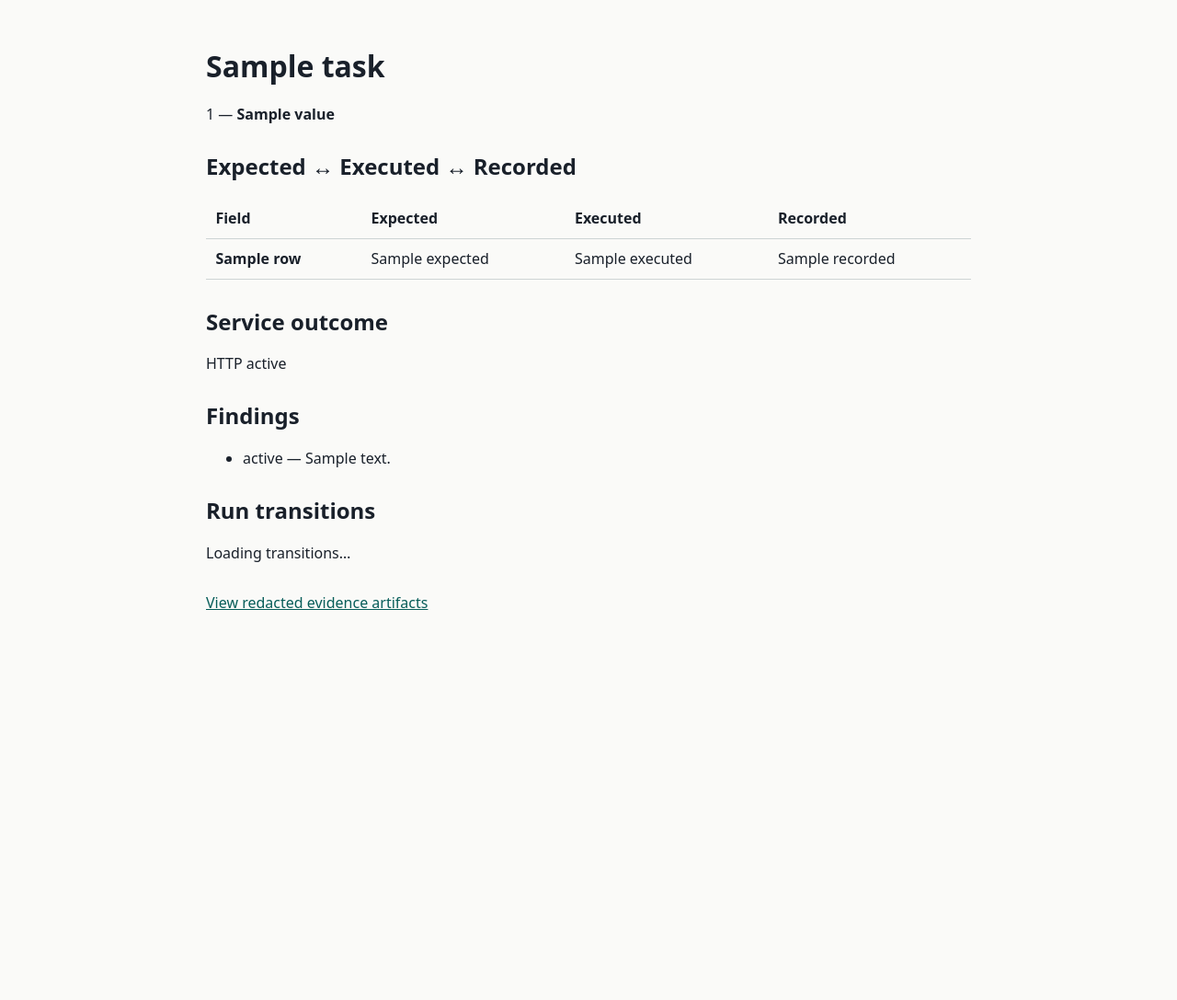
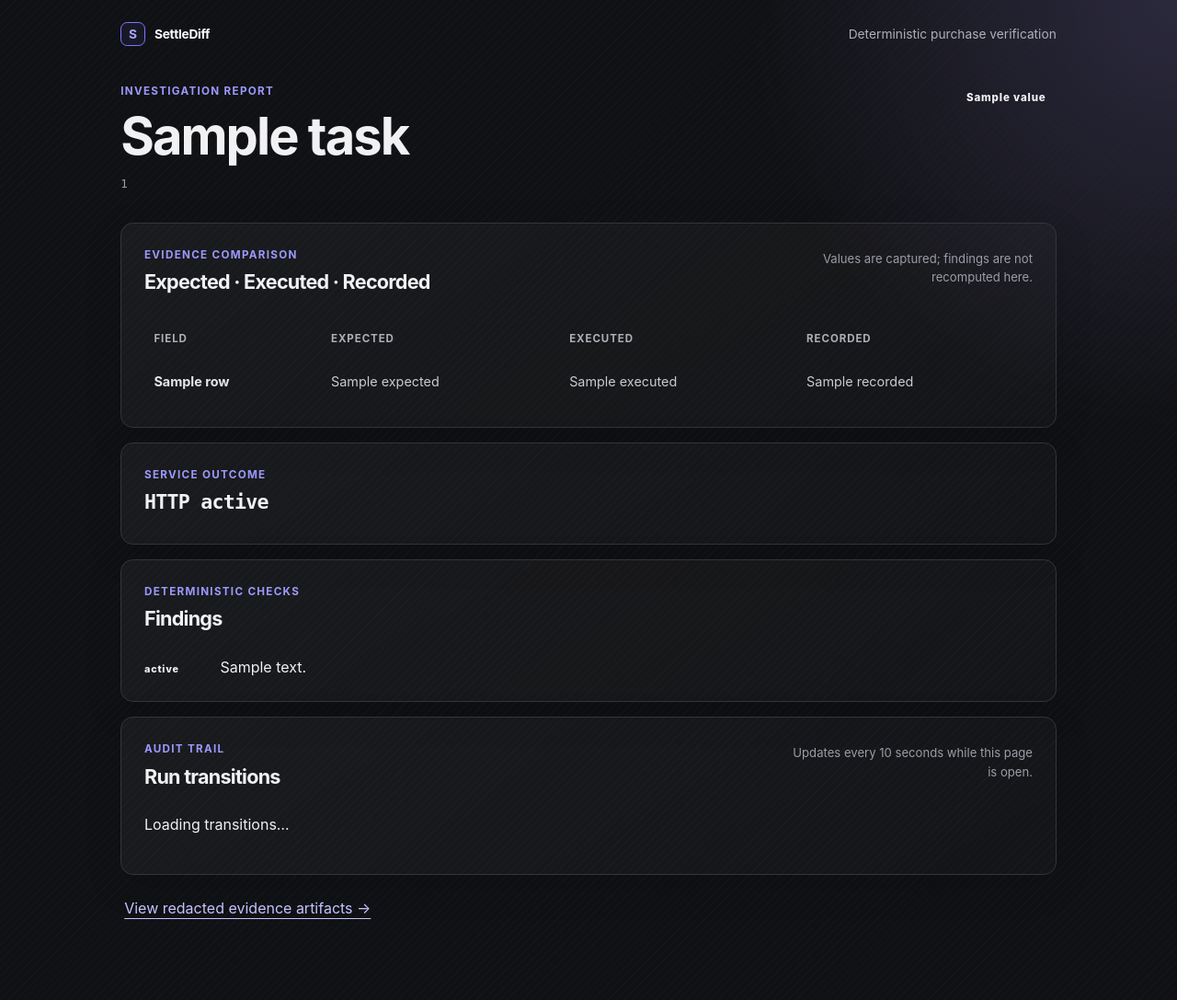
Before and after one commit to ibrahim1023/SettleDiff, a Python web app: template src/settlediff/ui/templates/run_detail.html in a window 1280 px wide. Shown: the whole page at 92% size. Before the commit the page ends 663 px from the top, so only its background shows below. Run offline with Jinja, Linux system fonts and the light colour scheme; the template is opened without the code that fills it: most values are stand-ins (such as "Sample title", 1, 10 or a date in 2020).

Commit message:
feat: refine the local evidence debugger interface

```diff
--- a/src/settlediff/ui/static/settlediff.css
+++ b/src/settlediff/ui/static/settlediff.css
@@ -1,18 +1,18 @@
-:root { color-scheme: light; font-family: system-ui, sans-serif; color: #19202a; background: #fafaf8; }
-body { margin: 0; }
-main { max-width: 52rem; margin: 0 auto; padding: 2rem 1rem; }
-h1, h2 { line-height: 1.2; }
-li { margin: .45rem 0; }
-a { color: #075d59; }
-section { margin-block: 2rem; }
-table { border-collapse: collapse; width: 100%; }
-th, td { border-bottom: 1px solid #cdd4d4; padding: .65rem; text-align: left; vertical-align: top; }
-td { overflow-wrap: anywhere; }
-@media (max-width: 38rem) {
-  main { padding: 1.25rem .75rem; }
-  table, thead, tbody, th, td, tr { display: block; }
-  thead { position: absolute; width: 1px; height: 1px; overflow: hidden; clip: rect(0 0 0 0); }
-  tr { border: 1px solid #cdd4d4; margin-block: .75rem; }
-  th, td { border: 0; padding: .45rem .6rem; }
-  td::before { content: attr(data-label); display: block; color: #4b5563; font-size: .85rem; }
-}
+:root { color-scheme: dark; font-family: Inter, ui-sans-serif, system-ui, sans-serif; color: #f1f1f3; background: #101114; line-height: 1.55; }
+* { box-sizing: border-box; }
+body { margin: 0; background-image: radial-gradient(circle at top right, #2b293d 0, transparent 29rem), repeating-linear-gradient(135deg, rgb(255 255 255 / 0.018) 0 1px, transparent 1px 6px); }
+.page-shell { max-width: 66rem; margin: 0 auto; padding: 1.5rem 1.2rem 4rem; }
+.site-header { display: flex; align-items: center; justify-content: space-between; padding-bottom: 2.5rem; color: #aeb0b8; font-size: .86rem; }
+.site-header p { margin: 0; }
+.brand { display: inline-flex; gap: .65rem; align-items: center; color: #fafafd; text-decoration: none; font-weight: 700; letter-spacing: -.02em; }
+.brand-mark { display: grid; place-items: center; inline-size: 1.65rem; block-size: 1.65rem; border: 1px solid #7d78ff; border-radius: .45rem; color: #a9a5ff; background: #191827; }
+main { max-width: 100%; }
+h1, h2, p { margin-top: 0; } h1, h2 { line-height: 1.12; letter-spacing: -.035em; } h1 { font-size: clamp(2rem, 5vw, 3.5rem); margin-bottom: .65rem; } h2 { font-size: 1.35rem; margin-bottom: .5rem; }
+a { color: inherit; } a:focus-visible { outline: 2px solid #aaa6ff; outline-offset: 4px; }
+.intro { max-width: 42rem; margin-bottom: 2rem; color: #b8bac2; }.intro h1 { color: #fafafd; }.eyebrow { margin-bottom: .55rem; color: #9c99ff; font-size: .73rem; font-weight: 750; letter-spacing: .11em; text-transform: uppercase; }
+.run-list { padding: 0; list-style: none; border-top: 1px solid #31323a; }.run-list li { border-bottom: 1px solid #31323a; }.run-list a { display: flex; justify-content: space-between; gap: 1rem; align-items: center; padding: 1.15rem .25rem; text-decoration: none; }.run-list a:hover { background: rgb(255 255 255 / .025); }.run-list strong, .run-list small { display: block; }.run-list small, .run-id { color: #9b9da7; font-family: ui-monospace, SFMono-Regular, monospace; font-size: .78rem; margin: .25rem 0 0; }
+.run-hero { display: flex; justify-content: space-between; align-items: flex-start; gap: 1rem; margin-bottom: 2rem; }.verdict { flex: 0 0 auto; border-radius: 999px; padding: .45rem .7rem; font-size: .72rem; font-weight: 780; letter-spacing: .075em; }.verdict-verified { color: #a5ecc3; background: #123522; }.verdict-verified_with_warnings { color: #f3d685; background: #3d3016; }.verdict-paid_failure, .verdict-payment_failure { color: #ffb3b3; background: #401c23; }.verdict-unverifiable { color: #d6d1ef; background: #2e2c3e; }
+.panel { margin-block: 1rem; padding: clamp(1rem, 3vw, 1.55rem); border: 1px solid #34353d; border-radius: .85rem; background: linear-gradient(150deg, rgb(255 255 255 / .045), rgb(255 255 255 / .015)); box-shadow: 0 12px 40px rgb(0 0 0 / .14); }.section-heading { display: flex; justify-content: space-between; gap: 1rem; align-items: flex-start; margin-bottom: 1.25rem; }.section-heading > p { max-width: 17rem; margin: .2rem 0 0; color: #9b9da7; font-size: .82rem; text-align: right; }.outcome-panel h2 { font-family: ui-monospace, SFMono-Regular, monospace; }
+table { width: 100%; border-collapse: collapse; font-size: .9rem; } th, td { padding: .82rem .65rem; border-bottom: 1px solid #303139; text-align: left; vertical-align: top; } thead th { color: #aeb0b8; font-size: .72rem; letter-spacing: .08em; text-transform: uppercase; } tbody th { color: #e6e6ea; font-weight: 650; } td { color: #c9cbd2; overflow-wrap: anywhere; } tr:last-child > * { border-bottom: 0; }
+.finding-list { display: grid; gap: .65rem; padding: 0; margin: 0; list-style: none; }.finding-list li { display: grid; grid-template-columns: 4.5rem 1fr; gap: .65rem; align-items: baseline; }.finding-status { font-size: .68rem; font-weight: 800; letter-spacing: .07em; }.finding-pass { color: #83dca5; }.finding-warn, .finding-unknown { color: #e7c56e; }.finding-diff, .finding-fail { color: #ff9b9b; }.artifact-link { margin: 1.5rem .25rem; color: #c5c3ff; }.artifact-link a { text-underline-offset: .3rem; }.empty-state { padding: 1.5rem; border: 1px dashed #444650; border-radius: .7rem; color: #aeb0b8; }
+@media (max-width: 38rem) { .page-shell { padding: 1rem .75rem 3rem; }.site-header { padding-bottom: 1.75rem; }.site-header p { display: none; }.run-hero, .section-heading { display: block; }.run-hero .verdict { display: inline-block; margin-top: .7rem; }.section-heading > p { text-align: left; max-width: none; margin-top: .75rem; } table, thead, tbody, th, td, tr { display: block; } thead { position: absolute; inline-size: 1px; block-size: 1px; overflow: hidden; clip: rect(0 0 0 0); } tr { border-top: 1px solid #303139; padding-block: .55rem; } tbody tr:first-child { border-top: 0; } th, td { border: 0; padding: .25rem .1rem; } td::before { content: attr(data-label); display: block; margin-top: .35rem; color: #858793; font-size: .7rem; font-weight: 750; letter-spacing: .07em; text-transform: uppercase; } .finding-list li { grid-template-columns: 1fr; gap: .15rem; } }
--- a/src/settlediff/ui/templates/base.html
+++ b/src/settlediff/ui/templates/base.html
@@ -8,6 +8,15 @@
     <title>{% block title %}SettleDiff{% endblock %}</title>
   </head>
   <body>
-    <main>{% block content %}{% endblock %}</main>
+    <div class="page-shell">
+      <header class="site-header">
+        <a class="brand" href="/runs" aria-label="SettleDiff runs">
+          <span class="brand-mark" aria-hidden="true">S</span>
+          <span>SettleDiff</span>
+        </a>
+        <p>Deterministic purchase verification</p>
+      </header>
+      <main>{% block content %}{% endblock %}</main>
+    </div>
   </body>
 </html>
--- a/src/settlediff/ui/templates/run_detail.html
+++ b/src/settlediff/ui/templates/run_detail.html
@@ -1,10 +1,22 @@
 {% extends "base.html" %}
 {% block title %}SettleDiff {{ report.run_id }}{% endblock %}
 {% block content %}
-  <h1>{{ report.intent.task }}</h1>
-  <p>{{ report.run_id }} — <strong>{{ report.verdict.value }}</strong></p>
-  <section>
-    <h2>Expected ↔ Executed ↔ Recorded</h2>
+  <section class="run-hero">
+    <div>
+      <p class="eyebrow">Investigation report</p>
+      <h1>{{ report.intent.task }}</h1>
+      <p class="run-id">{{ report.run_id }}</p>
+    </div>
+    <span class="verdict verdict-{{ report.verdict.value|lower }}">{{ report.verdict.value }}</span>
+  </section>
+  <section class="panel evidence-panel">
+    <div class="section-heading">
+      <div>
+        <p class="eyebrow">Evidence comparison</p>
+        <h2>Expected · Executed · Recorded</h2>
+      </div>
+      <p>Values are captured; findings are not recomputed here.</p>
+    </div>
     <table>
       <thead><tr><th>Field</th><th>Expected</th><th>Executed</th><th>Recorded</th></tr></thead>
       <tbody>
@@ -14,22 +26,22 @@
       </tbody>
     </table>
   </section>
-  <section>
-    <h2>Service outcome</h2>
-    <p>{% if report.execution %}HTTP {{ report.execution.upstream_http_status or "unknown" }}{% else %}No execution evidence.{% endif %}</p>
+  <section class="panel outcome-panel">
+    <p class="eyebrow">Service outcome</p>
+    <h2>{% if report.execution %}HTTP {{ report.execution.upstream_http_status or "unknown" }}{% else %}No execution evidence{% endif %}</h2>
     {% if report.verdict.value == "PAID_FAILURE" %}
       <p><strong>PAID FAILURE</strong> — payment settled successfully, but the purchased operation failed.</p>
     {% endif %}
   </section>
-  <section>
-    <h2>Findings</h2>
-    <ul>{% for finding in report.findings %}<li>{{ finding.status }} — {{ finding.message }}</li>{% endfor %}</ul>
+  <section class="panel">
+    <div class="section-heading"><div><p class="eyebrow">Deterministic checks</p><h2>Findings</h2></div></div>
+    <ul class="finding-list">{% for finding in report.findings %}<li><span class="finding-status finding-{{ finding.status|lower }}">{{ finding.status }}</span><span>{{ finding.message }}</span></li>{% endfor %}</ul>
   </section>
-  <section aria-live="polite">
-    <h2>Run transitions</h2>
+  <section class="panel" aria-live="polite">
+    <div class="section-heading"><div><p class="eyebrow">Audit trail</p><h2>Run transitions</h2></div><p>Updates every 10 seconds while this page is open.</p></div>
     <div hx-get="/runs/{{ report.run_id }}/events-fragment" hx-trigger="load, every 10s" hx-swap="innerHTML">
       <p>Loading transitions…</p>
     </div>
   </section>
-  <p><a href="/runs/{{ report.run_id }}/artifacts">View redacted evidence artifacts</a></p>
+  <p class="artifact-link"><a href="/runs/{{ report.run_id }}/artifacts">View redacted evidence artifacts <span aria-hidden="true">→</span></a></p>
 {% endblock %}
```
Also changed, not shown: src/settlediff/ui/templates/runs.html (+26 -1 lines), tests/integration/api/test_app.py (+3 -0 lines).
